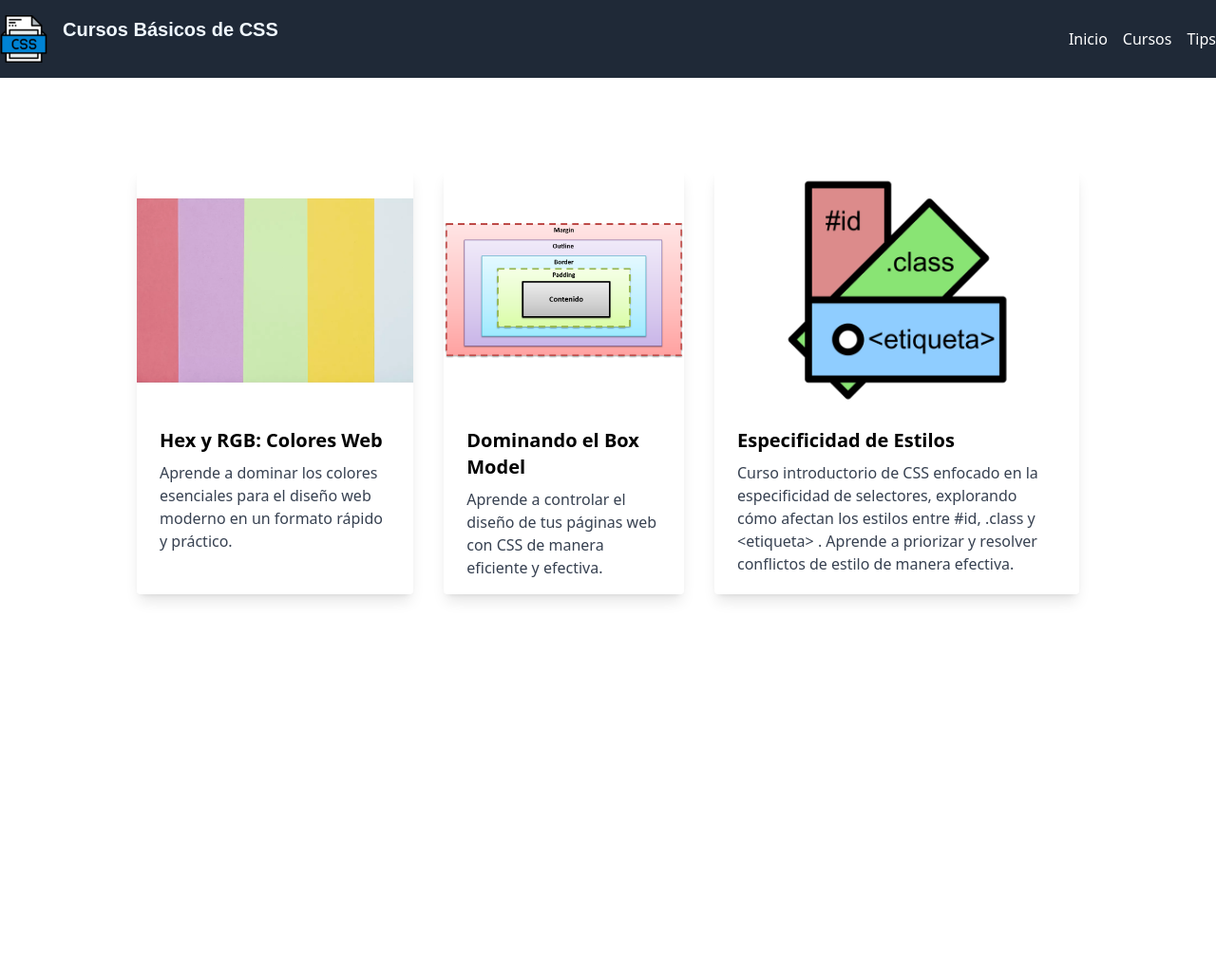
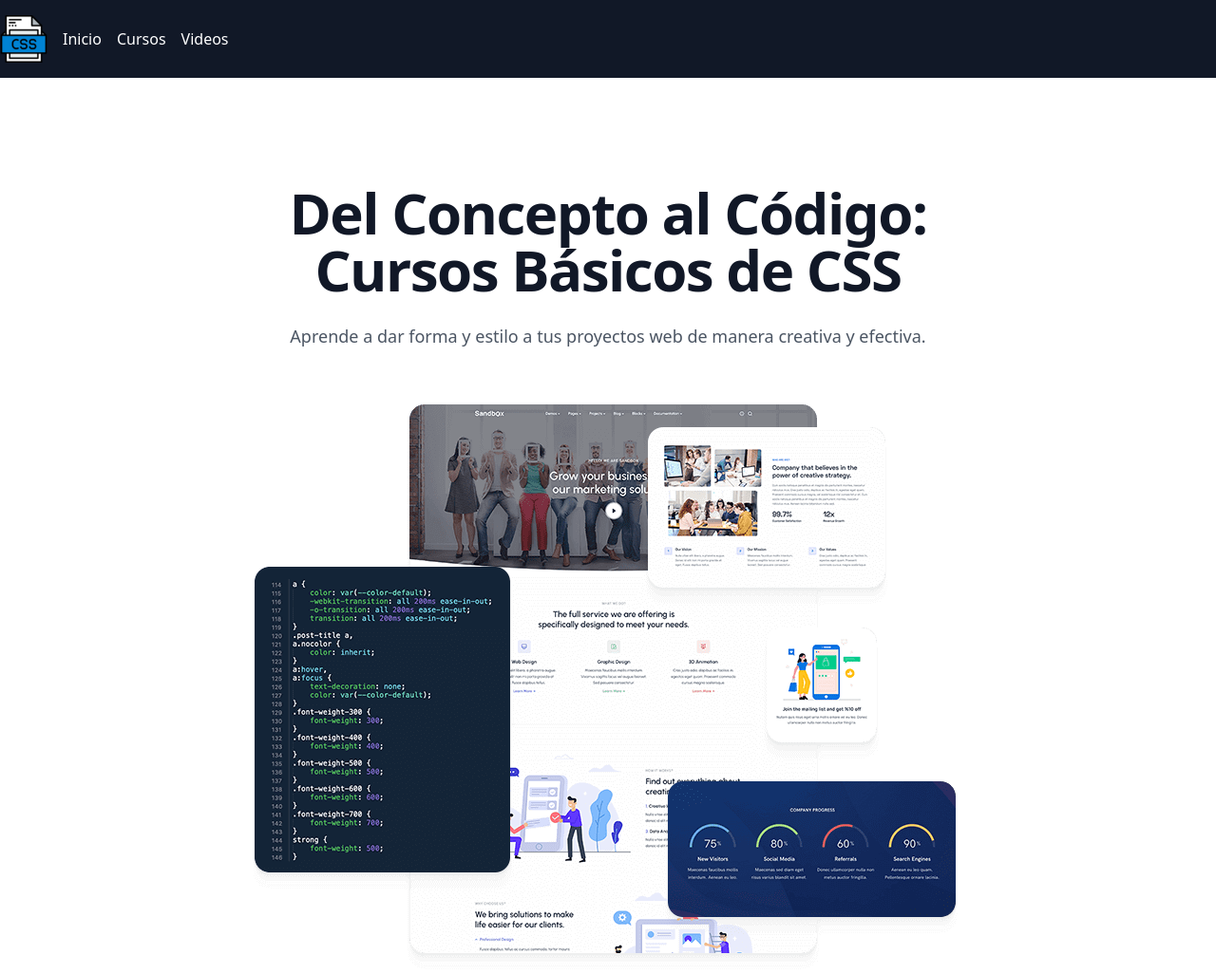
Before and after one commit to LinaMarinj/prueba_momento2, a plain HTML site: page index.html in a window 1280 px wide. Shown: the top 1026 px of the page at 95% size. Before the commit the page ends 800 px from the top, so only its background shows below. Drawn offline with nearby package versions, Linux system fonts and the light colour scheme.

Commit message:
se agrega mas conenido y nos cambios

```diff
--- a/index.html
+++ b/index.html
@@ -13,28 +13,51 @@
 <body>
 
   <header>
-    <nav class="bg-gray-800 py-4">
+    <nav class="bg-gray-900 py-4">
       <div class="container mx-auto flex justify-between items-center">
         <div id="menuElements" class="flex items-center">
           <div class="flex">
             <a href="#" class="text-white text-xl font-semibold mr-4"> <img id="icono" src="img/icono.webp" alt=""></a>
-            <h1 id="tituloPrincipal">Cursos Básicos de CSS</h1>
           </div>
           <ul class="flex space-x-4">
             <li><a href="#" class="text-white hover:text-gray-300">Inicio</a></li>
             <li><a href="#" class="text-white hover:text-gray-300">Cursos</a></li>
-            <li><a href="#" class="text-white hover:text-gray-300">Tips</a></li>
+            <li><a href="#" class="text-white hover:text-gray-300">Videos</a></li>
           </ul>
+        </div>
 
+      </div>
+    </nav>
+  </header>
+
+  <main id="contenido" class="flex-wrap mt-24 flex justify-center">
+
+    <section class=" w-full">
+
+
+      <div class="mx-auto max-w-2xl py-4">
+        <div class="text-center">
+          <h1 class="text-4xl font-bold tracking-tight text-gray-900 sm:text-6xl">Del Concepto al Código: Cursos
+            Básicos de CSS</h1>
+          <p class="mt-6 text-lg leading-8 text-gray-600">Aprende a dar forma y estilo a tus proyectos web de manera
+            creativa y efectiva.</p>
+          <div class="mt-10 flex items-center justify-center gap-x-6">
 
           </div>
         </div>
-    </nav>
+      </div>
 
-    <main class="mt-24 flex justify-center">
+    </section>
+
+    <section>
+
+        <img src="img/project-css.png" alt="">
+
+    </section>
+
+
     <section id="cursos" class="flex justify-between mx-4">
-
-        <div class="max-w-sm rounded overflow-hidden shadow-lg mx-4">
+      <div id="cuadroConte" class="max-w-sm rounded overflow-hidden shadow-lg mx-4">
         <img class="w-full img-cursos" src="img/gamacolores.webp" alt="Sunset in the mountains">
         <div class="px-6 py-4">
           <div class="font-bold text-xl mb-2">Hex y RGB: Colores Web</div>
@@ -44,7 +67,7 @@
         </div>
       </div>
 
-        <div class="max-w-sm rounded overflow-hidden shadow-lg mx-4">
+      <div id="cuadroConte" class="max-w-sm rounded overflow-hidden shadow-lg mx-4">
         <img class="w-full img-cursos" src="img/boxmodel.webp" alt="Sunset in the mountains">
         <div class="px-6 py-4">
           <div class="font-bold text-xl mb-2">Dominando el Box Model</div>
@@ -54,7 +77,7 @@
         </div>
       </div>
 
-        <div class="max-w-sm rounded overflow-hidden shadow-lg mx-4">
+      <div id="cuadroConte" class="max-w-sm rounded overflow-hidden shadow-lg mx-4">
         <img class="w-full img-cursos" src="img/especificidad.webp" alt="Sunset in the mountains">
         <div class="px-6 py-4">
           <div class="font-bold text-xl mb-2">Especificidad de Estilos</div>
@@ -66,14 +89,21 @@
         </div>
       </div>
 
-
     </section>
   </main>
 
+  <footer class="bg-gray-900 text-gray-300 py-5">
+    <div class="container mx-auto flex justify-between items-center">
+      <p class="text-sm">&copy; 2024 Todos los derechos reservados</p>
+      <a href="#">
+        <p class="text-center text-sm"> cursoscsslmmj@gmail.com</p>
+      </a>
+      <ul class="flex space-x-4">
+        <li><a href="#" class="hover:text-white">Menú</a></li>
+      </ul>
+    </div>
+  </footer>
 
-
-
-  </header>
 
 </body>
 
--- a/styles.css
+++ b/styles.css
@@ -1,3 +1,7 @@
+body{
+    background-color:white;
+}
+
 #icono {
     width: 50px;
     height: 50px;
@@ -12,19 +16,50 @@
     /* Hace el texto en negrita */
 }
 
-#menuElements {
-    display: flex;
-    justify-content: space-between;
-    width: 100%;
+
+
+  /* Estilo base del título */
+  h1 {
+    color: black;
+    transition: color 0.4s ease; /* transición */
 }
 
+/* Cambio de color al pasar el cursor sobre el título */
+h1:hover {
+    color:rgb(23, 23, 88);
+}
+
+
+
+
+#imgen2{
+display: flex;
+float: right; /* Flotar la imagen hacia la derecha */
+margin-left: 20px; /* Añadir un espacio a la izquierda de la imagen */
+
+
+}
+
+
+
+
+
+
+
 #cursos {
+    padding-top: 20%;
+    padding-bottom: 20%;
     max-width: 80%;
+
 }
 
 .img-cursos {
     height: 256px;
-    /*alto*/
     object-fit: contain;
 
 }
+
+
+#cuadroConte{
+    background-color: white;
+}
```
Also changed, not shown: ejem.html (added, +16 -0 lines), img/project-css.png (added). Lines whose indentation alone changed are shown as unchanged.
